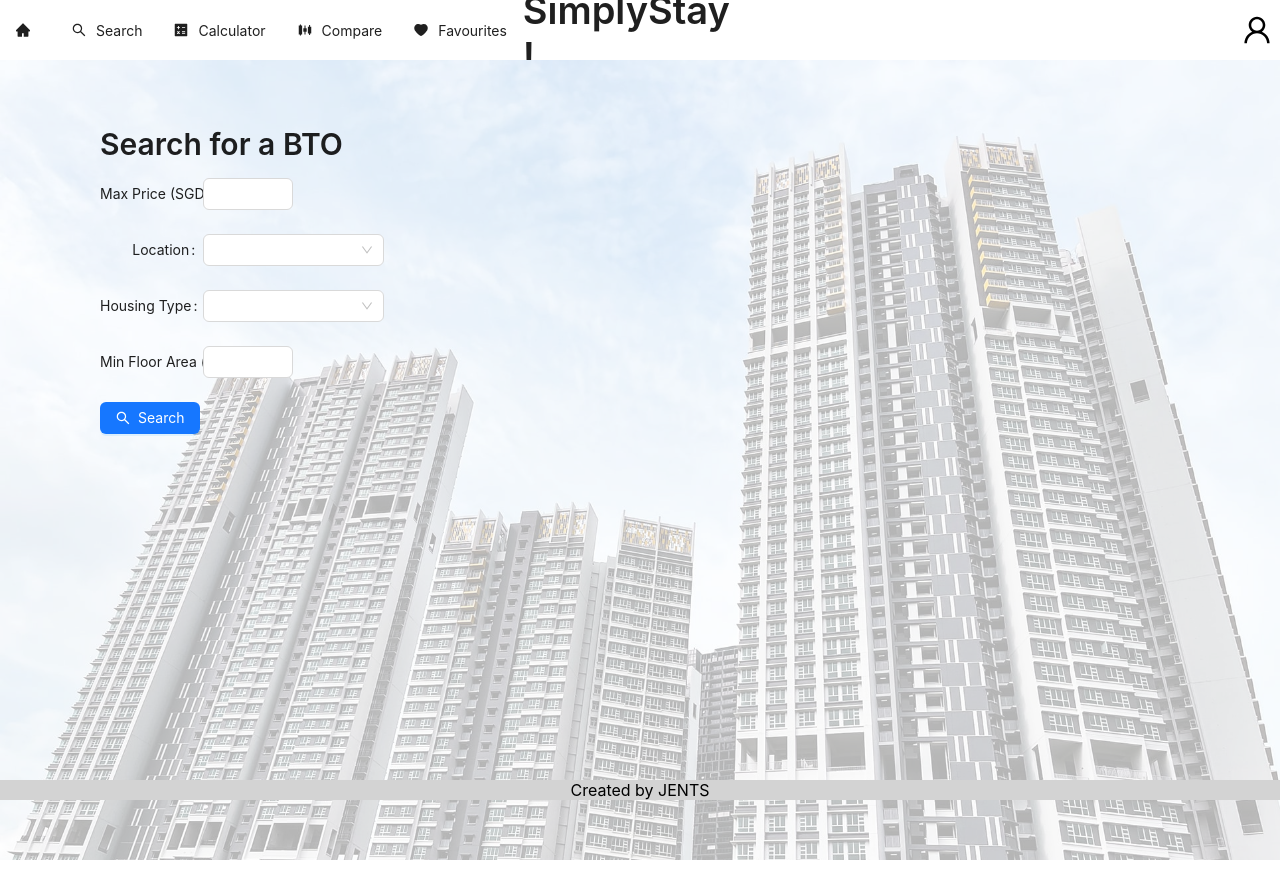
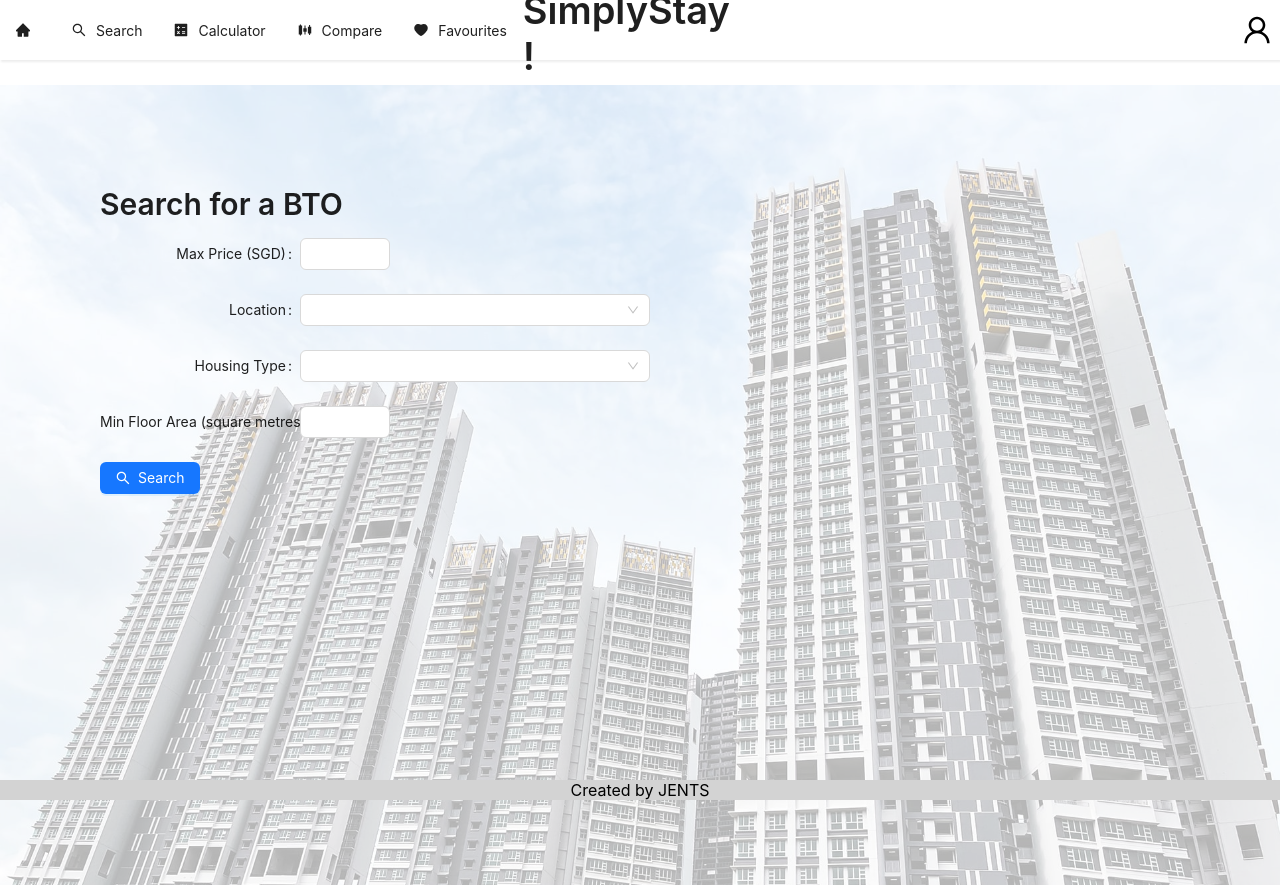
Before and after one commit to saffronrust/SC2006-Project, a React (Create React App) app: page /search in a window 1280 px wide. Before the commit the page ends 860 px from the top, so only its background shows below. Built offline with nearby package versions, Linux system fonts and the light colour scheme.

Commit message:
Update App.css

```diff
--- a/src/App.css
+++ b/src/App.css
@@ -161,11 +161,11 @@
 }
 
 .searchbox {
-  position: absolute;
-  left: 100px;
+  position: relative;
   top: 100px;
-  /* margin-left: 100px;
-  margin-top: 100px; */
+  /* left: 100px; */
+  margin-left: 100px;
+  /* margin-top: 100px; */
   /* had to change this if not all the other elements
   on this page will be shifted by the margin */
 }
```
